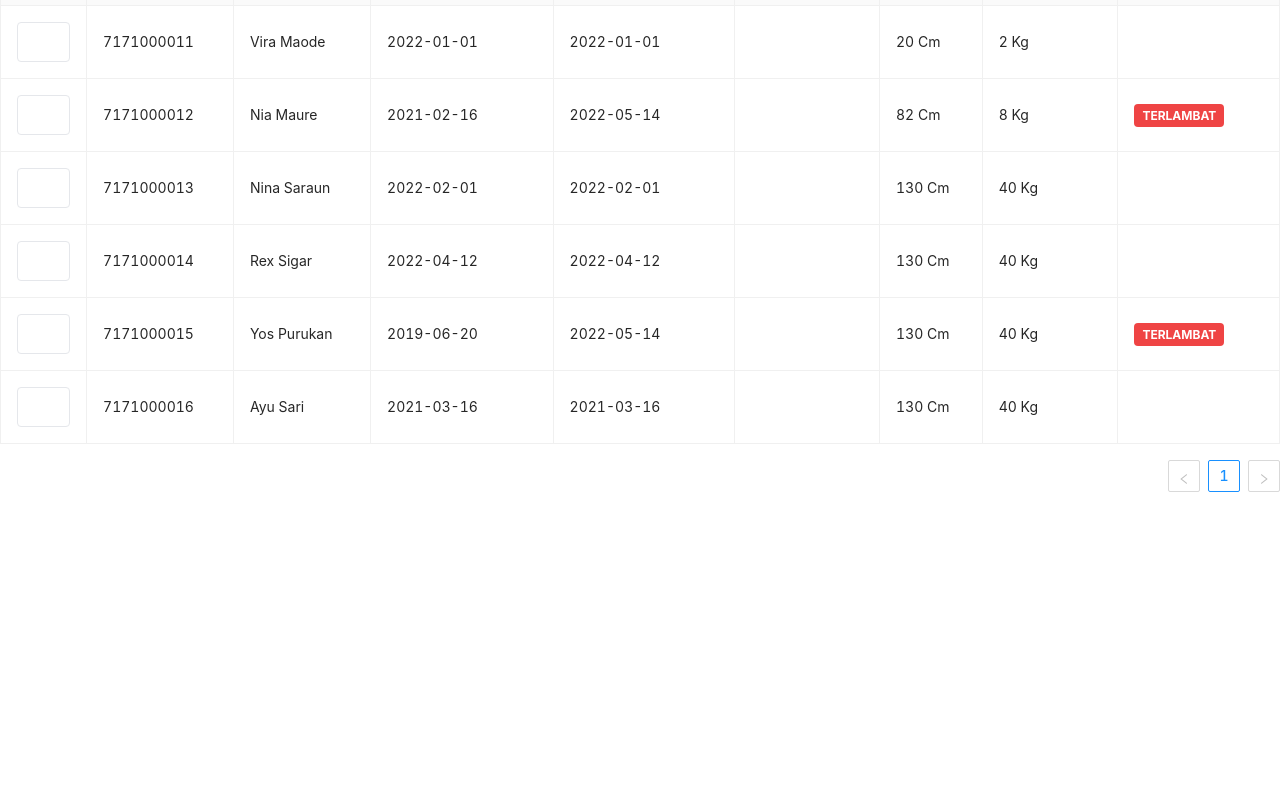
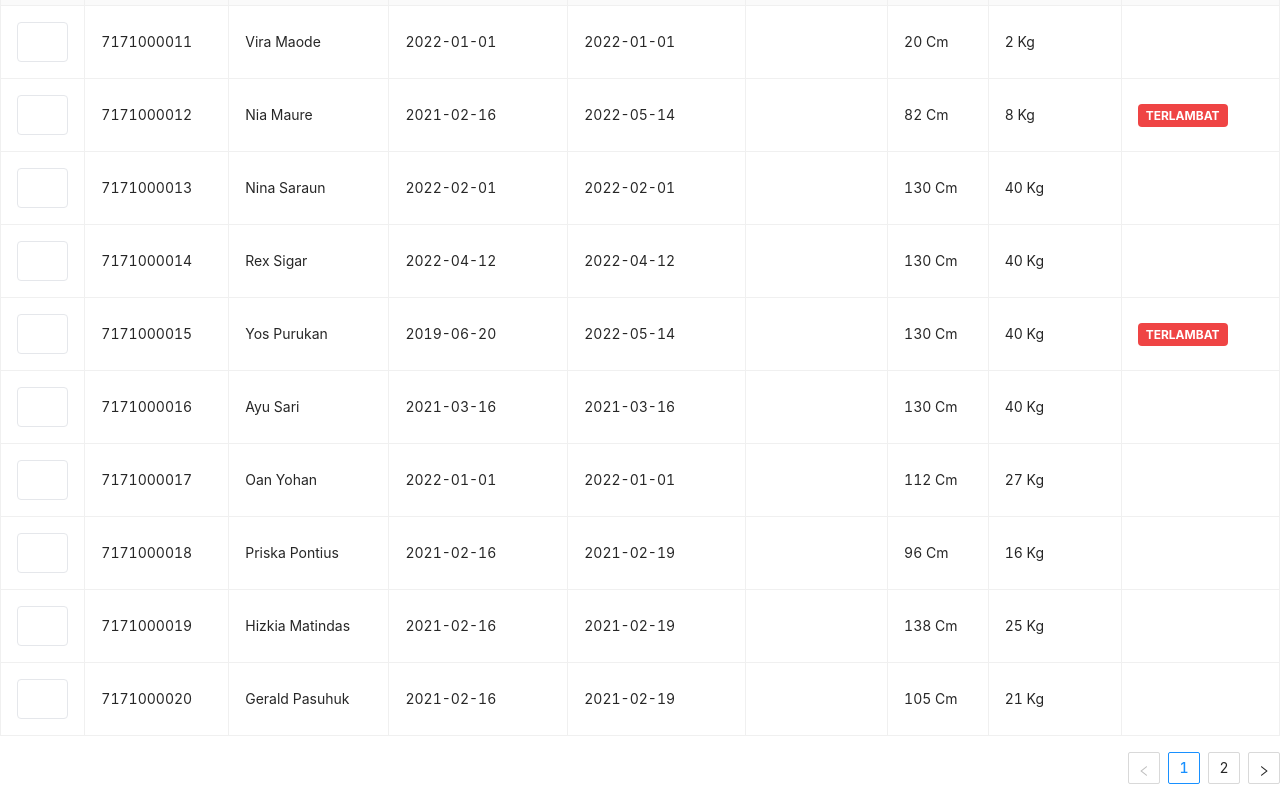
Before and after one commit to Cleonart/hackathon_mdo_2022_FE, a Vue app: page /#/clinic/vaccination_history in a window 1280 px wide. Shown: the part 426-1226 px from the top of the page. Before the commit the page ends 934 px from the top, so only its background shows below. Built offline with nearby package versions, Linux system fonts and the light colour scheme.

Commit message:
Jason1_update_history2

```diff
--- a/src/seeder/list_of_history_2.js
+++ b/src/seeder/list_of_history_2.js
@@ -1 +1,82 @@
-export let HISTORY_SEC_2 = [];
+export let HISTORY_SEC_2 = [
+    {
+      id: 6,
+      child_id: [18, "Oan Yohan"],
+      child_nik: "7171000017",
+      expected_month_age: 9,
+      actual_month_age: 9,
+      vaccine_month_category: "84",
+      vaccine_list_ids: "Hepatitis 0 (HB0)",
+      expected_date: "2022-01-01",
+      register_date: "2022-01-01",
+      child_weight: 27,
+      child_height: 112,
+      vaccinator: "Kunai",
+      vaccinator_location: "Wenang",
+      state: "right_on_time",
+    },
+    {
+      id: 7,
+      child_id: [19, "Priska Pontius"],
+      child_nik: "7171000018",
+      expected_month_age: 5,
+      actual_month_age: 5,
+      vaccine_month_category: "18",
+      vaccine_list_ids: "BCG, OPV1",
+      expected_date: "2021-02-16",
+      register_date: "2021-02-19",
+      child_weight: 16,
+      child_height: 96,
+      vaccinator: "Kunai",
+      vaccinator_location: "Wenang",
+      state: "past_due_date",
+    },
+    {
+      id: 8,
+      child_id: [20, "Hizkia Matindas"],
+      child_nik: "7171000019",
+      expected_month_age: 8,
+      actual_month_age: 8,
+      vaccine_month_category: "120",
+      vaccine_list_ids: "BCG, OPV1",
+      expected_date: "2021-02-16",
+      register_date: "2021-02-19",
+      child_weight: 25,
+      child_height: 138,
+      vaccinator: "Kunai",
+      vaccinator_location: "Wenang",
+      state: "past_due_date",
+    },
+    {
+      id: 9,
+      child_id: [21, "Gerald Pasuhuk"],
+      child_nik: "7171000020",
+      expected_month_age: 2,
+      actual_month_age: 2,
+      vaccine_month_category: "18",
+      vaccine_list_ids: "BCG, OPV1",
+      expected_date: "2021-02-16",
+      register_date: "2021-02-19",
+      child_weight: 21,
+      child_height: 105,
+      vaccinator: "Kunai",
+      vaccinator_location: "Wenang",
+      state: "past_due_date",
+    },
+    {
+      id: 10,
+      child_id: [22, "Marcelino Pasuhuk"],
+      child_nik: "7171000021",
+      expected_month_age: 3,
+      actual_month_age: 3,
+      vaccine_month_category: "1",
+      vaccine_list_ids: "BCG, OPV1",
+      expected_date: "2021-02-16",
+      register_date: "2021-02-19",
+      child_weight: 6,
+      child_height: 64,
+      vaccinator: "Kunai",
+      vaccinator_location: "Wenang",
+      state: "past_due_date",
+    },
+  ];
```
